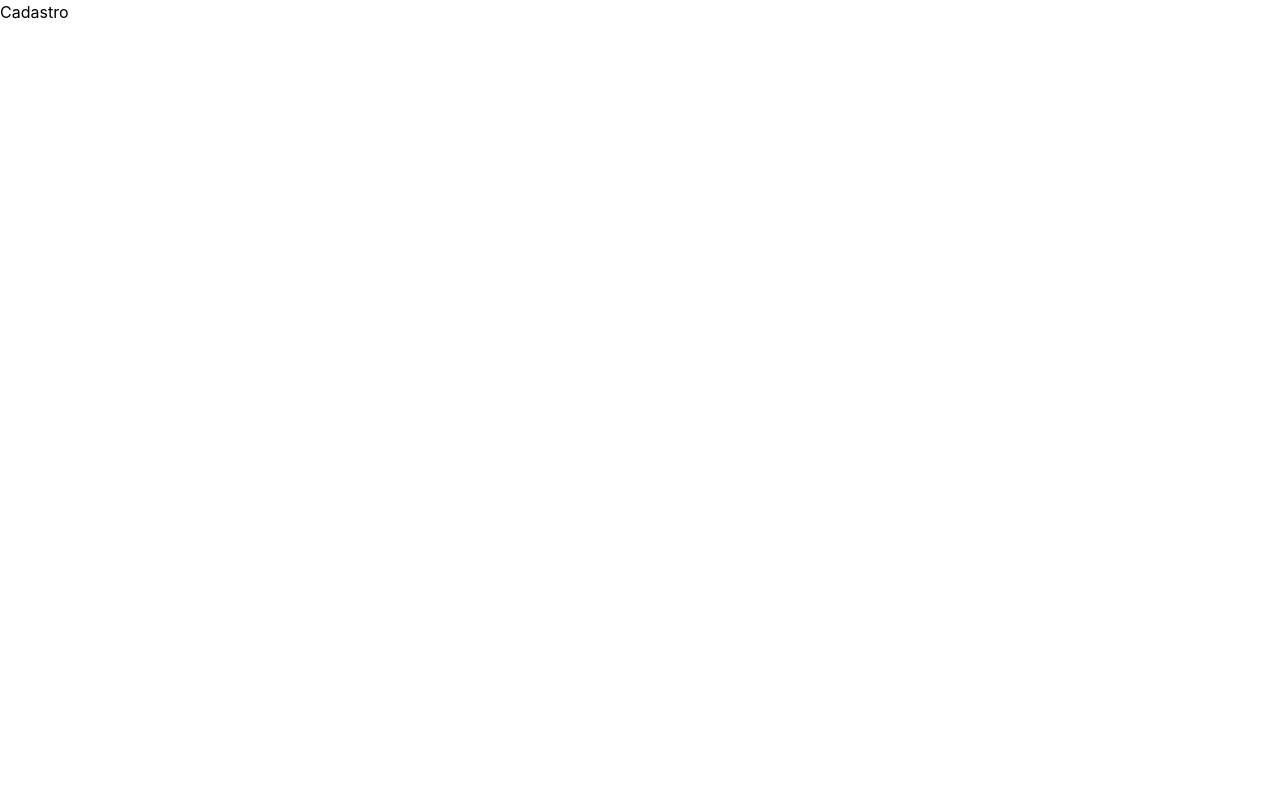
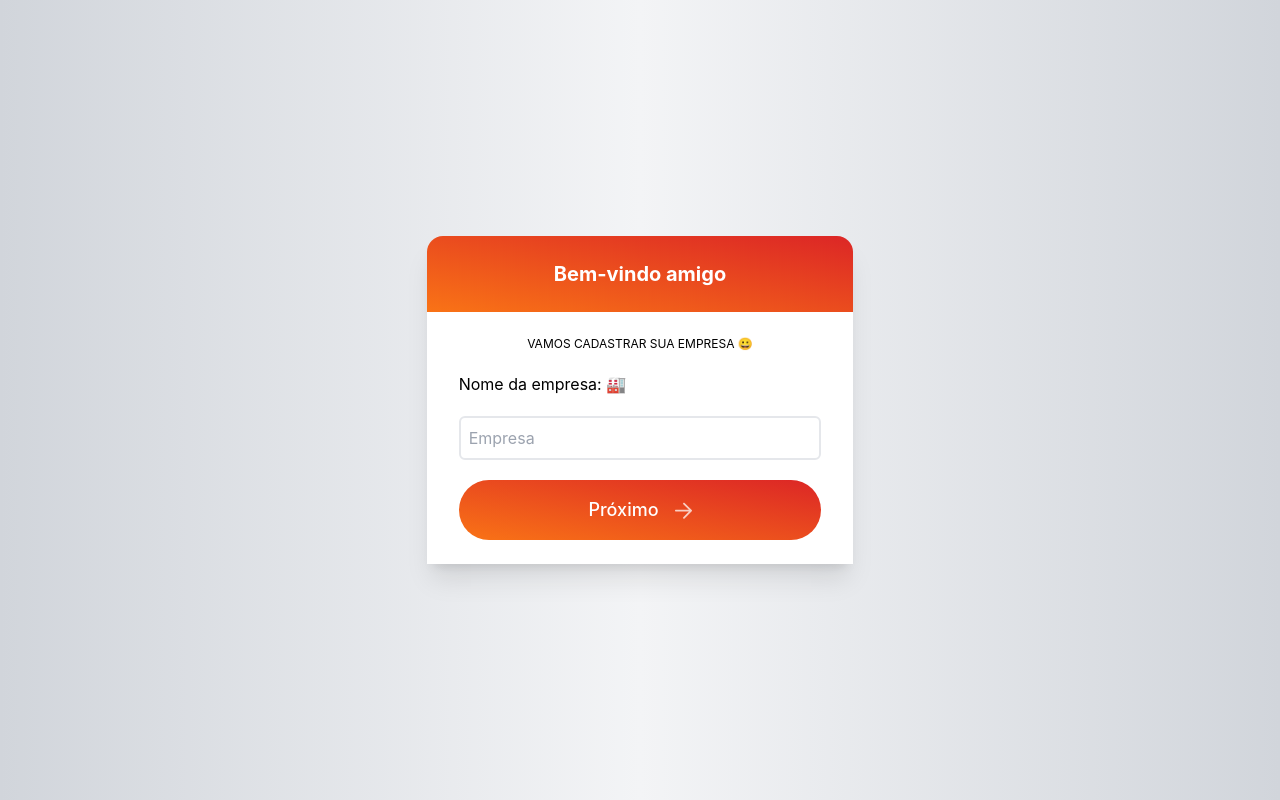
Before and after one commit to HugoSouza10/amigodebancada, a React (Create React App) app in the folder front-end/: page /Cadastro in a window 1280 px wide. Built offline with nearby package versions, Linux system fonts and the light colour scheme.

Commit message:
Criar tela seja-bem vindo

```diff
--- a/front-end/src/Pages/Cadastro.tsx
+++ b/front-end/src/Pages/Cadastro.tsx
@@ -1,7 +1,41 @@
+import { useNavigate } from "react-router-dom";
+
 export const Cadastro = () => {
+    const navigate = useNavigate();
+
+    const handdleNext = () => {
+        navigate("/");
+    }
+
+
     return (
-        <div>
-            Cadastro
+        <>
+        <div className="min-h-screen min-w-screen flex items-center justify-center bg-gradient-to-r from-gray-300 via-gray-100 to-gray-300">
+            <div className="flex lg:w-1/3 xl:w-1/3 2xl:w-1/3 md:w-1/2  flex-col shadow-xl">
+                <div className="py-6 px-14 bg-gradient-to-tr from-orange-500 to-red-600 rounded-tl-2xl rounded-tr-2xl text-center space-y-8">
+                <h4 className="text-white text-center font-bold text-xl">
+                  Bem-vindo amigo
+                </h4>
+                </div>
+
+                <div className="flex flex-col py-6 px-8 space-y-5 bg-white">
+                    <h2 className="text-black text-center text-xs uppercase">Vamos cadastrar sua empresa 😀</h2>
+                    <label>Nome da empresa: 🏭 </label>
+                    <input type="text" placeholder="Empresa" className="px-2  py-2 border-2 rounded-md border-gray-200 focus:outline-none focus:border-orange-500 ease-in duration-300" />
+
+                    <button onClick={handdleNext} type='button' className='flex break-inside bg-black rounded-full px-8 py-4 mb-4 w-full bg-gradient-to-tr from-orange-500 to-red-600 dark:text-white'>
+                        <div className='flex items-center justify-center flex-1'>
+                            <span className='text-lg font-medium text-white mr-4'>Próximo</span>
+                            <svg className="animate-pulse" width='17' height='17' viewBox='0 0 17 17' fill='none' xmlns='http://www.w3.org/2000/svg'>
+                            <path fillRule='evenodd' clipRule='evenodd'
+                                d='M0 8.71423C0 8.47852 0.094421 8.25246 0.262491 8.08578C0.430562 7.91911 0.658514 7.82547 0.896201 7.82547H13.9388L8.29808 2.23337C8.12979 2.06648 8.03525 1.84013 8.03525 1.60412C8.03525 1.36811 8.12979 1.14176 8.29808 0.974875C8.46636 0.807989 8.6946 0.714233 8.93259 0.714233C9.17057 0.714233 9.39882 0.807989 9.5671 0.974875L16.7367 8.08499C16.8202 8.16755 16.8864 8.26562 16.9316 8.3736C16.9767 8.48158 17 8.59733 17 8.71423C17 8.83114 16.9767 8.94689 16.9316 9.05487C16.8864 9.16284 16.8202 9.26092 16.7367 9.34348L9.5671 16.4536C9.39882 16.6205 9.17057 16.7142 8.93259 16.7142C8.6946 16.7142 8.46636 16.6205 8.29808 16.4536C8.12979 16.2867 8.03525 16.0604 8.03525 15.8243C8.03525 15.5883 8.12979 15.362 8.29808 15.1951L13.9388 9.603H0.896201C0.658514 9.603 0.430562 9.50936 0.262491 9.34268C0.094421 9.17601 0 8.94995 0 8.71423Z'
+                                fill='white' />
+                            </svg>
+                        </div>
+                    </button>
+                </div>
+            </div>
         </div>
+     </>
     )
 }
--- a/front-end/src/Pages/Login.tsx
+++ b/front-end/src/Pages/Login.tsx
@@ -1,4 +1,13 @@
+import { useNavigate } from "react-router-dom";
+
 export const Login = () => {
+
+    const navigate = useNavigate();
+
+    const handdleHome = () => {
+        navigate("/");
+    }
+
     return (
        <>
         <div className="min-h-screen min-w-screen flex items-center justify-center bg-gradient-to-r from-gray-300 via-gray-100 to-gray-300">
@@ -14,7 +23,7 @@ export const Login = () => {
                 <input type="text" placeholder="Empresa" className="px-2 py-2 border-2 rounded-md border-gray-200 focus:outline-none focus:border-orange-500 ease-in duration-300" />
                 <label>Senha: 🔒</label>
                 <input type="password" placeholder="Senha" className="px-2 py-2 border-2 rounded-md border-gray-200 focus:outline-none focus:border-orange-500 ease-in duration-300" />
-                <button className="w-full py-3 bg-gradient-to-tr from-orange-500 to-red-600 text-white rounded-full text-sm focus:outline-none focus:border-transparent shadow-lg">Login </button>
+                <button onClick={handdleHome} className="w-full py-3 bg-gradient-to-tr from-orange-500 to-red-600 text-white rounded-full text-sm focus:outline-none focus:border-transparent shadow-lg">Login </button>
                 </div>
             </div>
         </div>
```
